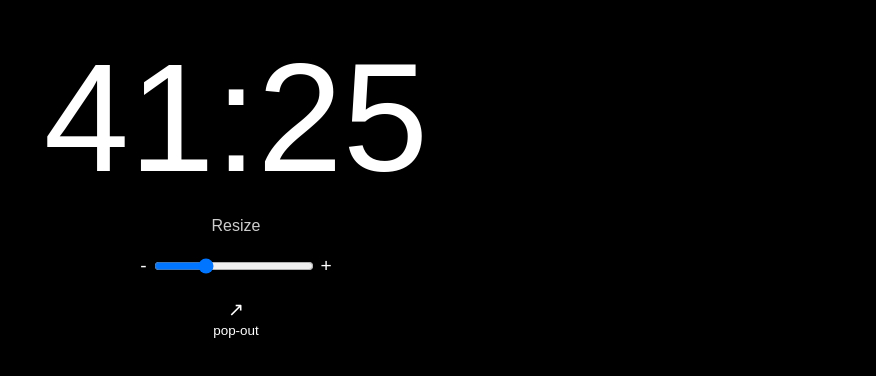
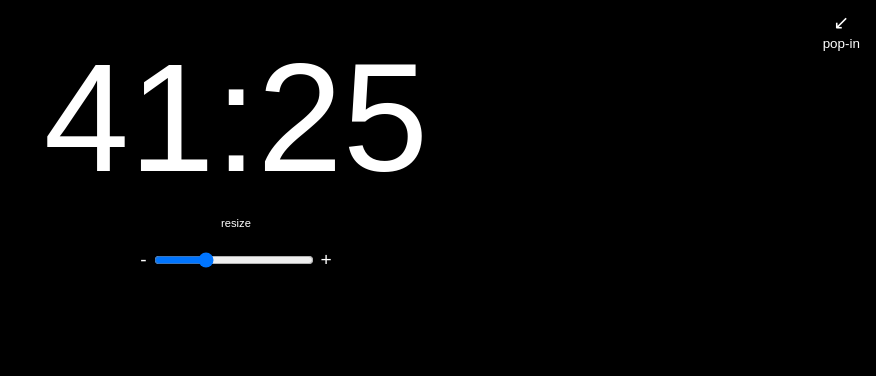
Before and after one commit to hellomynameisariel/fiftyflow, a plain HTML site: page index.html in a window 1280 px wide. Both pictures are taken after a click on the button "Open in new window". Shown: the whole page, without its empty margins (404-1280 px from the left). Drawn offline with Linux system fonts and the light colour scheme.

Commit message:
Update index.html

```diff
--- a/index.html
+++ b/index.html
@@ -5,30 +5,30 @@
 <meta name="viewport" content="width=device-width, initial-scale=1.0">
 <title>FiftyFlow Timer</title>
 <style>
-  body { background-color: #000; color: #ccc; display: flex; flex-direction: column; align-items: center; justify-content: flex-start; height: 100vh; margin: 0; font-family: Arial, sans-serif; padding-top: 10px; transition: background-color 1s, color 1s; }
-  #banner { font-size: 2em; margin-top: 30px; margin-bottom: 10px; display: none; }
+  body { background-color: #000; color: #ccc; display: flex; flex-direction: column; align-items: center; justify-content: flex-start; height: 100vh; margin: 0; font-family: Arial, sans-serif; padding: 10px; transition: background-color 1s, color 1s; position: relative; }
+  #banner { font-size: 2em; margin-top: 40px; margin-bottom: 10px; display: none; }
   #timer { font-size: var(--timer-font-size, 12vw); text-align: center; margin-top: 20px; }
   #controls { margin-top: 15px; display: flex; flex-direction: column; align-items: center; gap: 10px; }
   .slider-bar { display: flex; align-items: center; padding: 5px 10px; border-radius: 8px; }
   .slider-bar span { margin: 0 5px; font-size: 1.2em; }
-  .slider-label { margin-top: 10px; font-size: 1em; color: #ccc; }
+  .slider-label { margin-top: 10px; font-size: 0.7em; color: inherit; }
   input[type=range] { width: 160px; background: transparent; }
-  #popOutButton { background: none; border: none; color: inherit; font-size: 1.2em; cursor: pointer; margin-top: 5px; display: flex; flex-direction: column; align-items: center; }
+  #popOutButton { background: none; border: none; color: inherit; font-size: 1.2em; cursor: pointer; position: absolute; top: 10px; right: 10px; display: flex; flex-direction: column; align-items: center; }
   #popOutButton span { font-size: 0.7em; margin-top: 2px; }
 </style>
 </head>
 <body>
 
+<button id="popOutButton" title="Open in new window">↗<span>pop-out</span></button>
 <div id="banner">Break time remaining:</div>
 <div id="timer">00:00</div>
-<div class="slider-label">Resize</div>
+<div class="slider-label">resize</div>
 <div id="controls">
   <div class="slider-bar" id="sliderBar">
     <span>-</span>
     <input type="range" id="sizeSlider" min="4" max="30" value="12">
     <span>+</span>
   </div>
-  <button id="popOutButton" title="Open in new window">↗<span>pop-out</span></button>
 </div>
 
 <script>
@@ -37,13 +37,20 @@ const sizeSlider = document.getElementById('sizeSlider');
 const banner = document.getElementById('banner');
 const sliderBar = document.getElementById('sliderBar');
 const popOutButton = document.getElementById('popOutButton');
+let isPoppedOut = false;
 
 sizeSlider.addEventListener('input', () => {
   document.documentElement.style.setProperty('--timer-font-size', sizeSlider.value + 'vw');
 });
 
 popOutButton.addEventListener('click', () => {
-  window.open(window.location.href, '_blank', 'width=400,height=400,menubar=no,toolbar=no,location=no,status=no');
+  if (!isPoppedOut) {
+    const popUp = window.open(window.location.href, '_blank', 'width=400,height=400,menubar=no,toolbar=no,location=no,status=no');
+    isPoppedOut = true;
+    popOutButton.innerHTML = "↙<span>pop-in</span>";
+  } else {
+    window.close();
+  }
 });
 
 function updateTimer() {
@@ -70,9 +77,9 @@ function updateTimer() {
 
   if (countingBreak) {
     if (minutesRemaining === 0 || (minutesRemaining === 1 && secondsRemaining > 0)) {
-      document.body.style.backgroundColor = '#CC3333'; // Red alert during last minute of break
+      document.body.style.backgroundColor = '#CC3333';
     } else {
-      document.body.style.backgroundColor = '#007BFF'; // Breaktime blue
+      document.body.style.backgroundColor = '#007BFF';
     }
     document.body.style.color = '#ffffff';
     banner.style.display = 'block';
```
